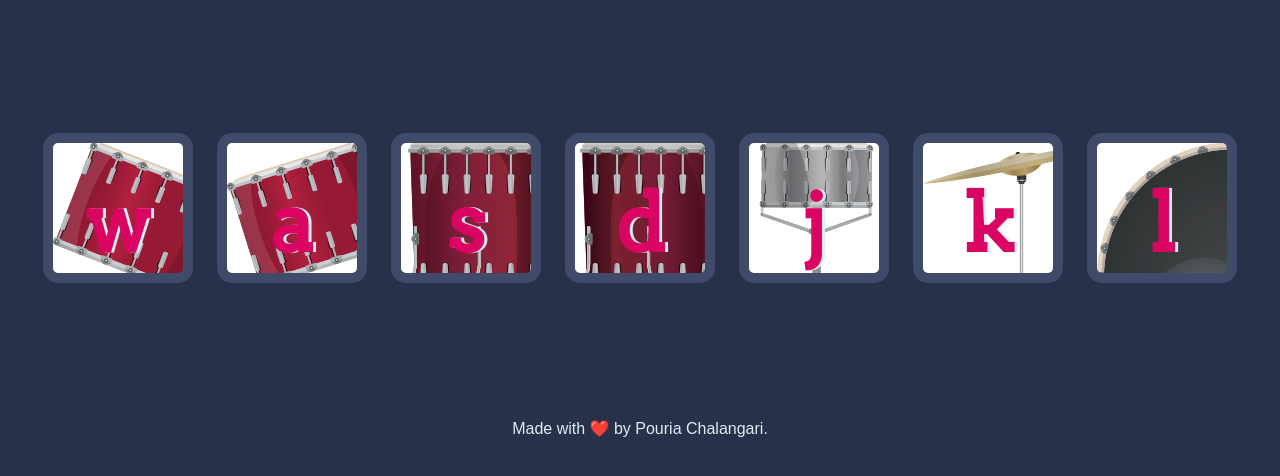
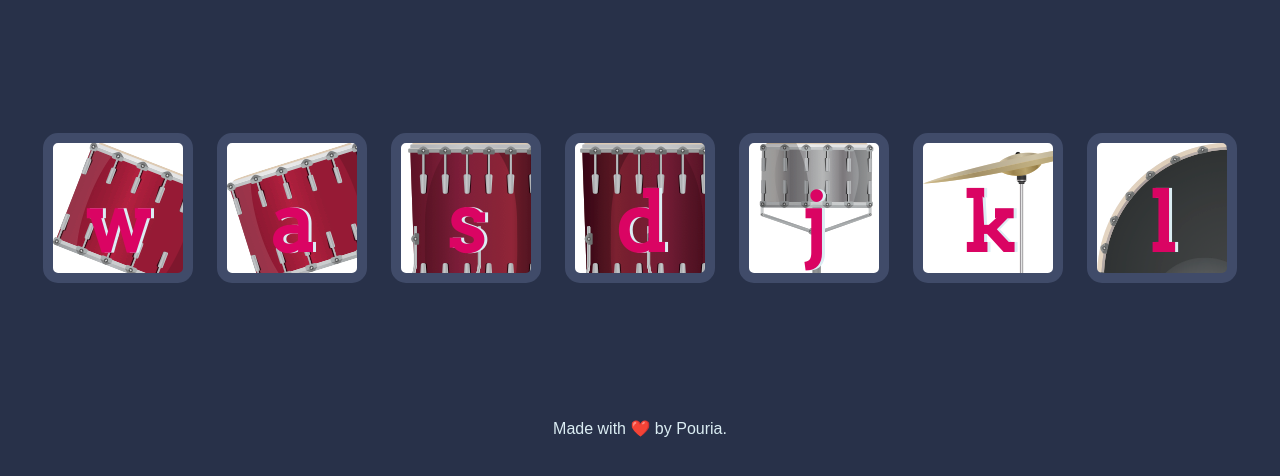
Before and after one commit to PouriaCh/Drum-Kit, a plain HTML site: page index.html in a window 1280 px wide. Shown: the part 156-632 px from the top of the page. Drawn offline with Linux system fonts and the light colour scheme.

Commit message:
Update html and README

```diff
--- a/index.html
+++ b/index.html
@@ -23,7 +23,7 @@
 
 
   <footer>
-    Made with ❤️ by Pouria Chalangari.
+    Made with ❤️ by Pouria.
   </footer>
 
   <script src="index.js" charset="utf-8"></script>
```
Also changed, not shown: 1 other file.
